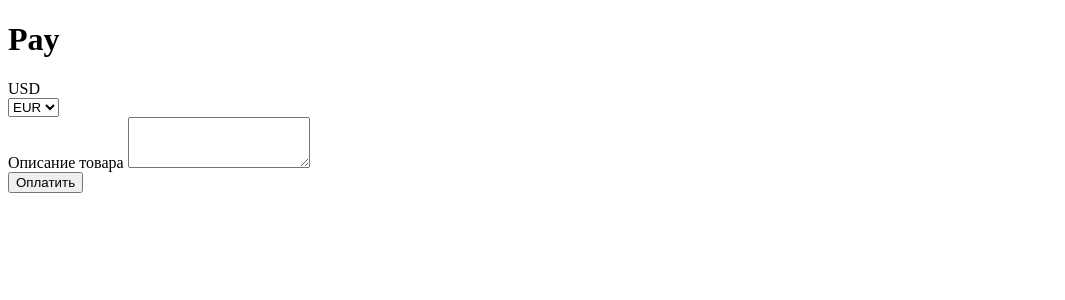
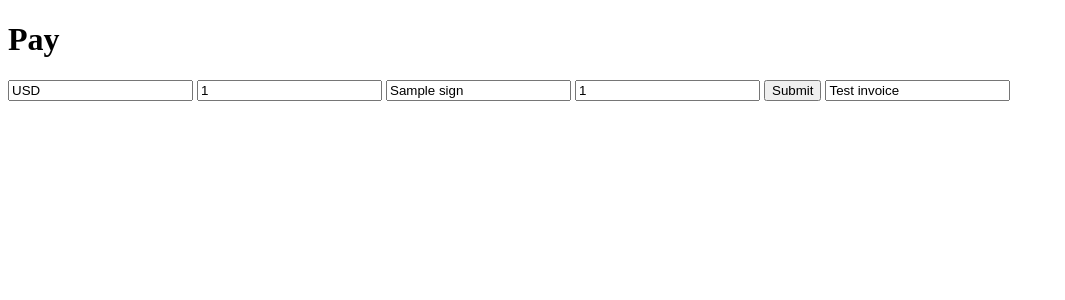
Before and after one commit to anna-zhydko/flask_test, a Flask app: template templates/pay.html in a window 1280 px wide. Shown: the top 300 px of the page, without its empty margins (0-1065 px from the left). Run offline with Flask 2, Linux system fonts and the light colour scheme; the template is opened without the code that fills it: most values are stand-ins (such as "Sample title", 1, 10 or a date in 2020).

Commit message:
pay method

```diff
--- a/main.py
+++ b/main.py
@@ -1,22 +1,27 @@
 from flask import Flask, render_template, request
 from flask_sqlalchemy import SQLAlchemy
 from hashlib import sha256
+import requests
 
 app = Flask(__name__)
 app.config['SQLALCHEMY_DATABASE_URI'] = 'sqlite:///payment.db'
 app.config['SQLALCHEMY_TRACK_MODIFICATIONS'] = False
 db = SQLAlchemy(app)
-shop_id = 5
+shop_id = '5'
 secretKey = 'SecretKey01'
 payway = 'advcash_rub'
+currency_code = {'EUR': '978', 'USD': '840', 'RUB': '643'}
 
 
 def sign_gen(**params):
     sorted_keys = sorted(params.keys())
     sign = ''
     for key in sorted_keys:
-        sign += str(params[key]) + ':'
+        sign += str(params[key])
+        if key != 'shop_order_id':
+            sign += ':'
     sign += secretKey
+    print(sign)
     return sha256(sign.encode('utf-8')).hexdigest()
 
 
@@ -39,7 +44,11 @@ def pay():
         amount = request.form['amount']
         currency = request.form['currency']
         description = request.form['description']
-        return render_template('pay.html', amount=amount, currency=currency, description=description)
+        # if currency == 978:
+        #     res = requests.post('https://pay.piastrix.com/ru/pay', params={'amount': amount, 'currency': currency,
+        #                                                                    })
+        sign = sign_gen(amount=amount, currency=currency, shop_id=shop_id, shop_order_id=2)
+        return render_template('pay.html', amount=amount, currency=currency, sign=sign, shop_id=shop_id, shop_order_id=2)
     else:
         return render_template('pay.html')
 
--- a/templates/index.html
+++ b/templates/index.html
@@ -12,9 +12,9 @@
     <input type="number" class="form-control" id="inputSum" name="amount" placeholder="Сумма оплаты">
   </div>
     <select class="form-select" aria-label="Валюта" name="currency">
-      <option selected>EUR</option>
-      <option value="1">USD</option>
-      <option value="2">RUB</option>
+      <option selected value="978">EUR</option>
+      <option value="840">USD</option>
+      <option value="643">RUB</option>
     </select>
   <div class="col-auto">
     <label for="desc" class="form-label">Описание товара</label>
--- a/templates/pay.html
+++ b/templates/pay.html
@@ -7,23 +7,13 @@
 {% block body %}
 <h1>Pay</h1>
 
-{{ currency }}
 
-<form class="row g-3" method="post" action="/pay" accept-charset="UTF-8">
-  <div class="col-auto">
-    <input type="hidden" class="form-control" name="amount" id="inputSum" placeholder="Сумма оплаты">
-  </div>
-    <select class="form-select" aria-label="Валюта">
-      <option selected>EUR</option>
-      <option value="1">USD</option>
-      <option value="2">RUB</option>
-    </select>
-  <div class="col-auto">
-    <label for="desc" class="form-label">Описание товара</label>
-    <textarea class="form-control" id="desc" rows="3"></textarea>
-  </div>
-  <div class="col-auto">
-    <button type="submit" class="btn btn-primary mb-3">Оплатить</button>
-  </div>
-</form>
+<form name="Pay" method="post" action="https://pay.piastrix.com/ru/pay" accept-charset="UTF-8">
+  <input type="hidden" name="amount" value="{{ amount }}"/>
+  <input type="text" name="currency" value="{{ currency }}"/>
+  <input type="text" name="shop_id" value="{{ shop_id }}"/>
+  <input type="text" name="sign" value="{{ sign }}"/>
+  <input type="text" name="shop_order_id" value="{{ shop_order_id }}"/>
+
+<input type="submit"/> <input type="text" name="description" value="Test invoice"/> </form>
 {% endblock %}
```
